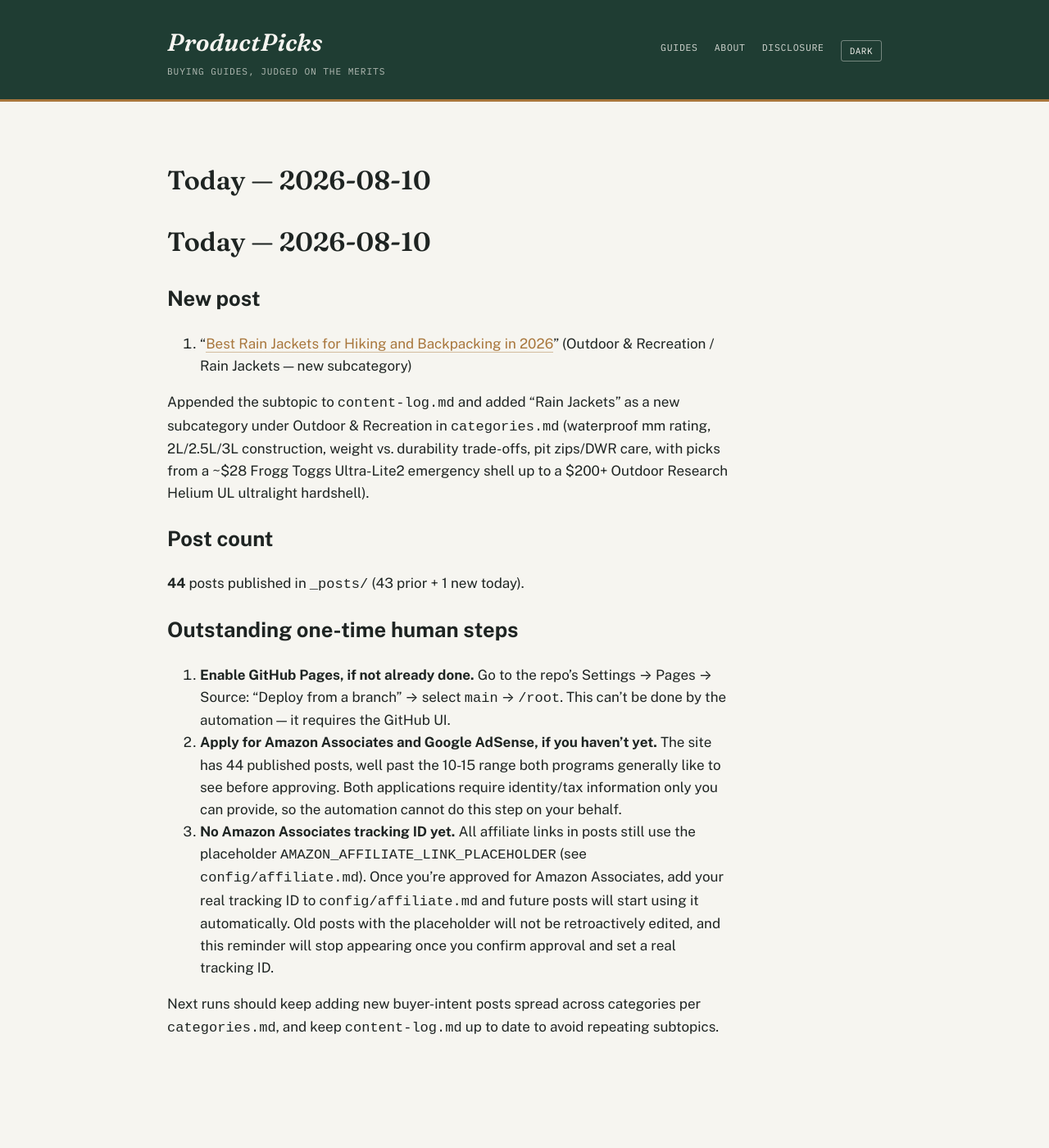
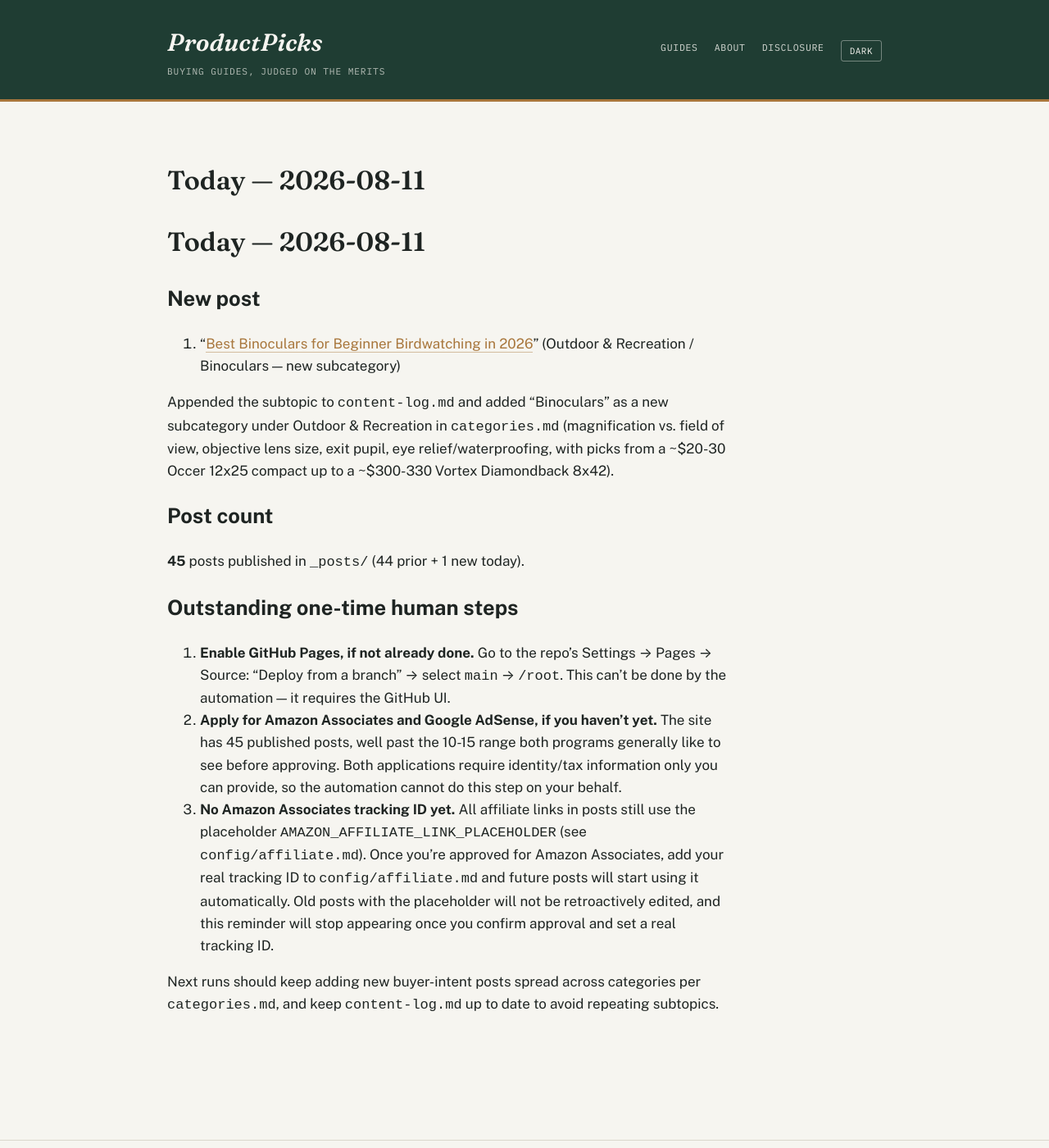
Before and after one commit to ajith198/ProductPicks, a Jekyll site: the page built from today.md, in a window 1280 px wide and 1400 px high. Shown: the whole window at 82% size. Built offline with Jekyll 4.4.1, drawn with Linux system fonts in a browser that asks for light colours; our own code applies the rules of GitHub Pages for plain Markdown files.

Commit message:
daily: 2026-08-11 new post + log update

```diff
--- a/categories.md
+++ b/categories.md
@@ -1,6 +1,6 @@
 # Categories & expansion strategy
 
-**Status: multi-category, as of 2026-07-12. Updated 2026-08-10.** ProductPicks started as a pickleball-only site (see `niche.md` for that original research). This file governs the site now that it has expanded into multiple product verticals, and is the doc future automated/daily runs should consult when choosing what to write next.
+**Status: multi-category, as of 2026-07-12. Updated 2026-08-11.** ProductPicks started as a pickleball-only site (see `niche.md` for that original research). This file governs the site now that it has expanded into multiple product verticals, and is the doc future automated/daily runs should consult when choosing what to write next.
 
 ## Front matter taxonomy
 
@@ -21,7 +21,7 @@ These two fields drive the Category / Type / Year filters in the search bar on t
 |---|---|
 | Sports | Pickleball, Soccer, Tennis, Cycling, Running, Yoga, Golf, Basketball, Badminton, Swimming, Baseball |
 | Home & Kitchen | Coffee Makers, Electric Kettles, Blenders, Air Fryers, Toaster Ovens, Rice Cookers, Stand Mixers, Robot Vacuums, Espresso Machines, Pressure Cookers, Food Processors, Knife Sets |
-| Outdoor & Recreation | Camping Tents, Sleeping Bags, Headlamps, Hiking Boots, Camp Stoves, Water Filters, Trekking Poles, Coolers, Backpacking Backpacks, Camp Chairs, Camping Lanterns, Fishing, Rain Jackets |
+| Outdoor & Recreation | Camping Tents, Sleeping Bags, Headlamps, Hiking Boots, Camp Stoves, Water Filters, Trekking Poles, Coolers, Backpacking Backpacks, Camp Chairs, Camping Lanterns, Fishing, Rain Jackets, Binoculars |
 
 New subcategories can be added freely within an existing category. New top-level categories should only be added when there's a genuine cluster of buyer-intent content planned for it (not a one-off post) — keep the category list short enough that the dropdown filter stays useful.
 
--- a/today.md
+++ b/today.md
@@ -1,19 +1,19 @@
-# Today — 2026-08-10
+# Today — 2026-08-11
 
 ## New post
 
-1. "[Best Rain Jackets for Hiking and Backpacking in 2026](/outdoor-recreation/buying-guides/best-rain-jackets-for-hiking-and-backpacking/)" (Outdoor & Recreation / Rain Jackets — new subcategory)
+1. "[Best Binoculars for Beginner Birdwatching in 2026](/outdoor-recreation/buying-guides/best-binoculars-for-beginner-birdwatching/)" (Outdoor & Recreation / Binoculars — new subcategory)
 
-Appended the subtopic to `content-log.md` and added "Rain Jackets" as a new subcategory under Outdoor & Recreation in `categories.md` (waterproof mm rating, 2L/2.5L/3L construction, weight vs. durability trade-offs, pit zips/DWR care, with picks from a ~$28 Frogg Toggs Ultra-Lite2 emergency shell up to a $200+ Outdoor Research Helium UL ultralight hardshell).
+Appended the subtopic to `content-log.md` and added "Binoculars" as a new subcategory under Outdoor & Recreation in `categories.md` (magnification vs. field of view, objective lens size, exit pupil, eye relief/waterproofing, with picks from a ~$20-30 Occer 12x25 compact up to a ~$300-330 Vortex Diamondback 8x42).
 
 ## Post count
 
-**44** posts published in `_posts/` (43 prior + 1 new today).
+**45** posts published in `_posts/` (44 prior + 1 new today).
 
 ## Outstanding one-time human steps
 
 1. **Enable GitHub Pages, if not already done.** Go to the repo's Settings → Pages → Source: "Deploy from a branch" → select `main` → `/root`. This can't be done by the automation — it requires the GitHub UI.
-2. **Apply for Amazon Associates and Google AdSense, if you haven't yet.** The site has 44 published posts, well past the 10-15 range both programs generally like to see before approving. Both applications require identity/tax information only you can provide, so the automation cannot do this step on your behalf.
+2. **Apply for Amazon Associates and Google AdSense, if you haven't yet.** The site has 45 published posts, well past the 10-15 range both programs generally like to see before approving. Both applications require identity/tax information only you can provide, so the automation cannot do this step on your behalf.
 3. **No Amazon Associates tracking ID yet.** All affiliate links in posts still use the placeholder `AMAZON_AFFILIATE_LINK_PLACEHOLDER` (see `config/affiliate.md`). Once you're approved for Amazon Associates, add your real tracking ID to `config/affiliate.md` and future posts will start using it automatically. Old posts with the placeholder will not be retroactively edited, and this reminder will stop appearing once you confirm approval and set a real tracking ID.
 
 Next runs should keep adding new buyer-intent posts spread across categories per `categories.md`, and keep `content-log.md` up to date to avoid repeating subtopics.
```
Also changed, not shown: TODAY.md (+1 -1 lines), _posts/2026-08-11-best-binoculars-for-beginner-birdwatching.md (added, +51 -0 lines), content-log.md (+1 -0 lines).
